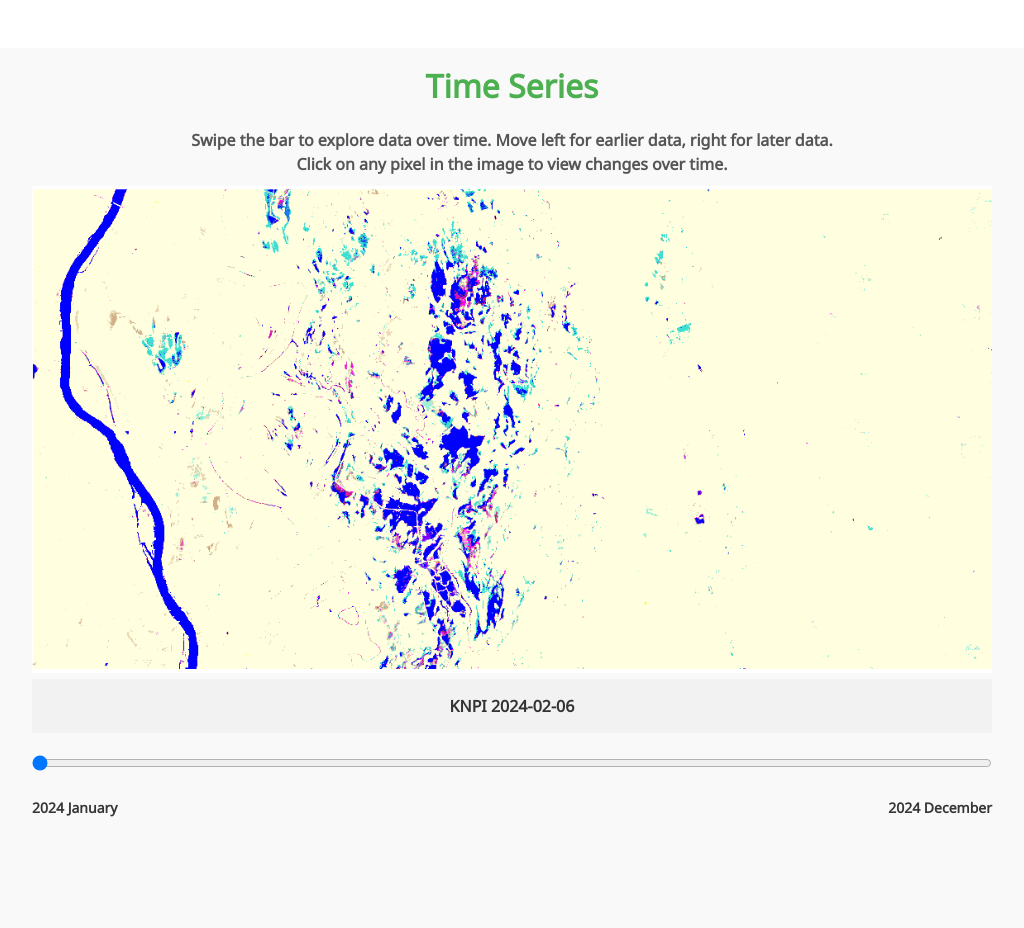
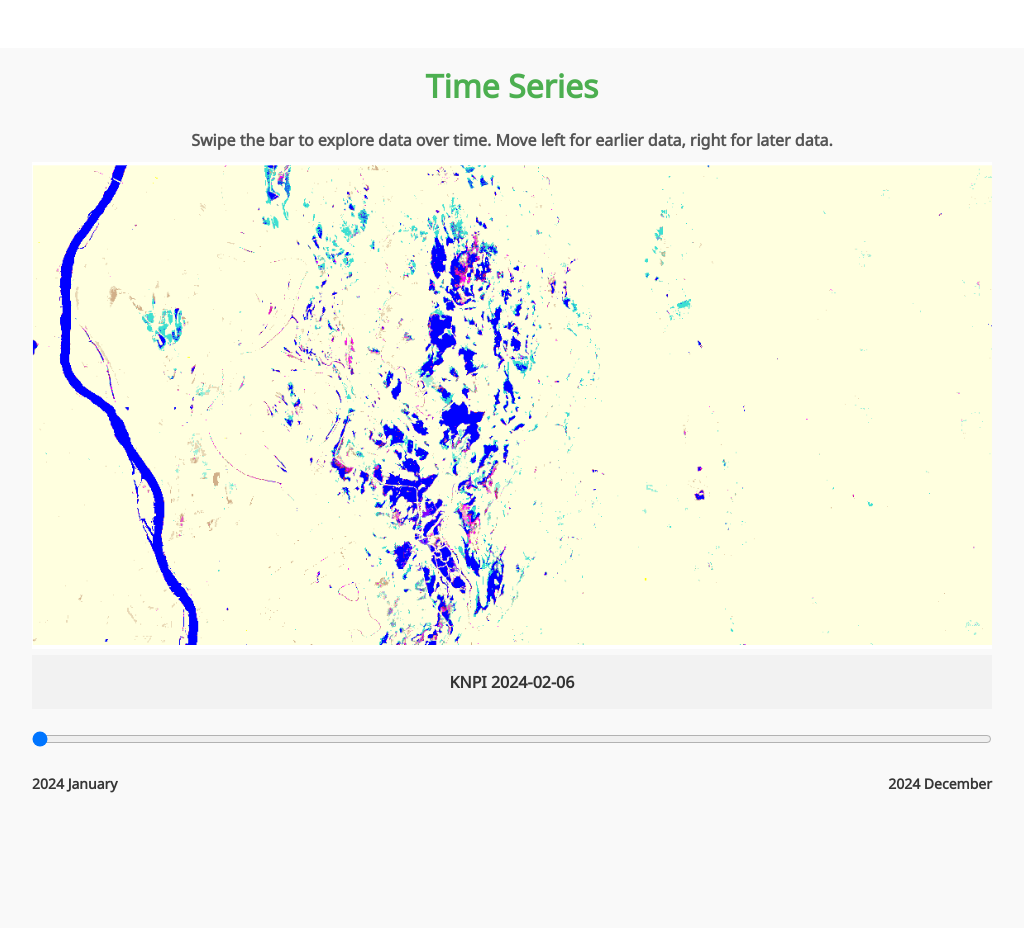
Before and after one commit to waterdetection/water_detection, a plain HTML site: page index.html in a window 1280 px wide. Shown: the part 4800-5728 px from the top of the page, without its empty margins (128-1152 px from the left). Drawn offline with nearby package versions, Linux system fonts and the light colour scheme; no server answers; some icons are missing; files whose address does not match are found by name; a web font is replaced by a local one.

Commit message:
Update index.html

```diff
--- a/index.html
+++ b/index.html
@@ -354,25 +354,6 @@
             </div>
 
 
-          <!-- Video Link. -->
-          <!-- <span class="link-block">
-                  <a href="https://youtu.be/470hul75bSM" class="external-link button is-normal is-rounded is-dark">
-                    <span class="icon">
-                      <i class="fab fa-youtube"></i>
-                    </span>
-                    <span>Video</span>
-                  </a> -->
-          </span>
-          <!-- Code Link. -->
-          <!-- <span class="link-block">
-                  <a href="https://github.com/VITA-Group/Instantsplat"
-                    class="external-link button is-normal is-rounded is-dark">
-                    <span class="icon">
-                      <i class="fab fa-github"></i>
-                    </span>
-                    <span>Code</span>
-                  </a>
-                </span> -->
         </div>
 
       </div>
@@ -603,8 +584,7 @@ and field-validated ground truth. Quantitative evaluation demonstrates that our
     <h2 class="title is-3">Time Series</h2>
   <div class="custom-instructions">
     Swipe the bar to explore data over time. Move left for earlier data, right for later data.<br>
-    Click on any pixel in the image to view changes over time.
-  </div>
+      </div>
 
   <div class="custom-slider-container">
     <div class="custom-slides">
```
